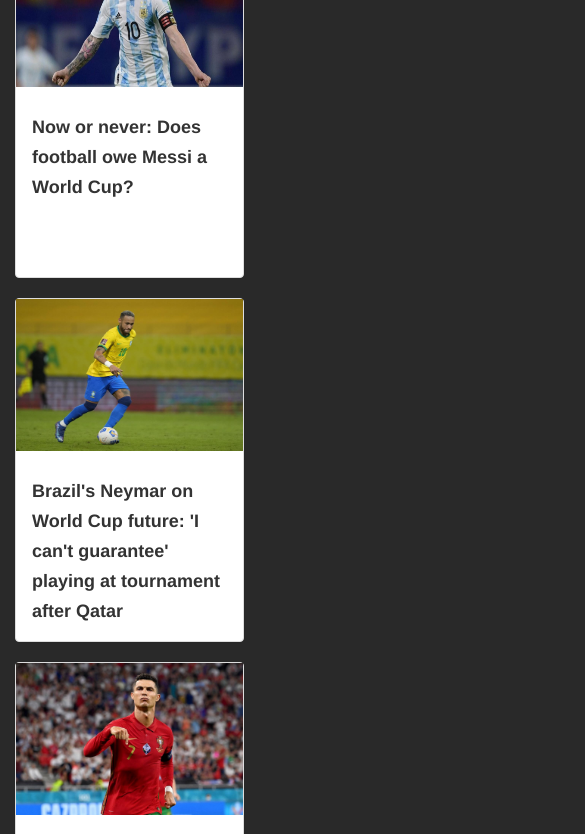
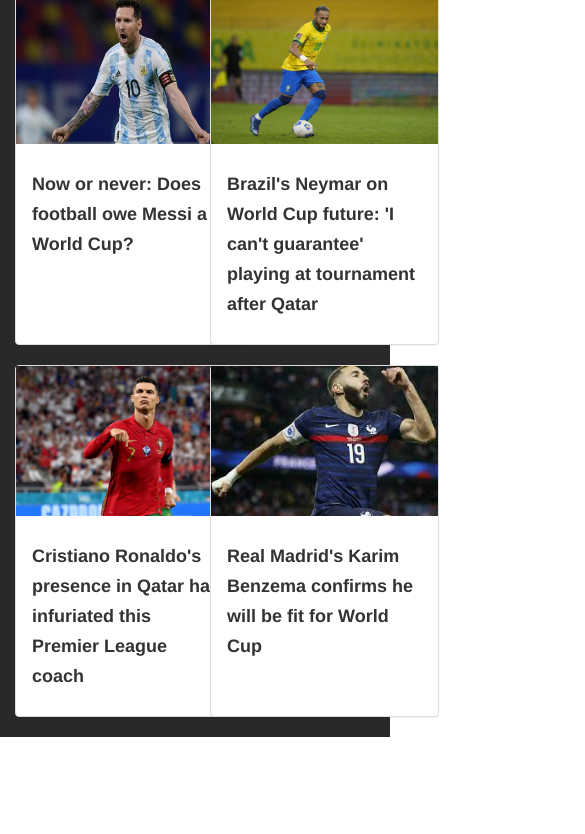
Before and after one commit to sabab015/FIFA_WC_Task_BB, a plain HTML site: page index.html in a window 390 px wide. Shown: the part 186-1020 px from the top of the page, 585 px wide, since content can reach past the window. After the commit the page ends 923 px from the top, so only its background shows below. Drawn offline with nearby package versions, Linux system fonts and the light colour scheme.

Commit message:
responsive added

```diff
--- a/index.html
+++ b/index.html
@@ -14,13 +14,13 @@
 <body>
     <div class="container">
         <div class="row logo">
-            <div class="col-md-12 text-center">
+            <div class="col-xs-12 col-md-12 col-sm-12 col-lg-12 text-center">
                 <img src="images/logo.png" alt="">
                 <h1>FIFA WORLD CUP 2022</h1>
             </div>
         </div>
         <div class="row">
-            <div class="col-md-3 col-sm-6 card">
+            <div class="col-xs-6 col-md-3 col-sm-6 col-lg-3 card">
                 <div class="panel panel-default" style="width:229px;">
                     <img src="images/p1.jpg" class="panel-img-top" alt="...">
                     <div class="panel-body">
@@ -29,25 +29,27 @@
                 </div>
             </div>
 
-            <div class="col-md-3 col-sm-6 card">
+            <div class="col-xs-6 col-md-3 col-sm-6 col-lg-3 card">
                 <div class="panel panel-default" style="width:229px;">
                     <img src="images/p2.jpg" class="card-img-top" alt="...">
                     <div class="panel-body">
-                        <h4 class="card-text">Brazil's Neymar on World Cup future: 'I can't guarantee' playing at tournament after Qatar</h4>
+                        <h4 class="card-text">Brazil's Neymar on World Cup future: 'I can't guarantee' playing at
+                            tournament after Qatar</h4>
                     </div>
                 </div>
             </div>
 
-            <div class="col-md-3 col-sm-6 card">
+            <div class="col-xs-6 col-md-3 col-sm-6 col-lg-3 card">
                 <div class="panel panel-default" style="width:229px;">
                     <img src="images/p3.jpg" class="card-img-top" alt="...">
                     <div class="panel-body">
-                        <h4 class="card-text">Cristiano Ronaldo's presence in Qatar has infuriated this Premier League coach</h4>
+                        <h4 class="card-text">Cristiano Ronaldo's presence in Qatar has infuriated this Premier League
+                            coach</h4>
                     </div>
                 </div>
             </div>
 
-            <div class="col-md-3 col-sm-6 card">
+            <div class="col-xs-6 col-md-3 col-sm-6 col-lg-3 card">
                 <div class="panel panel-default" style="width:229px;">
                     <img src="images/p4.jpg" class="card-img-top" alt="...">
                     <div class="panel-body">
@@ -56,7 +58,6 @@
                 </div>
             </div>
         </div>
-
     </div>
 
 
--- a/style.css
+++ b/style.css
@@ -1,5 +1,5 @@
 .container {
-    width: 1040px;
+    margin-top: 20px;
     background-color: rgb(41, 41, 41);
 }
 
@@ -8,30 +8,23 @@
     line-height: 30px;
     padding: 0px 5px 5px 1px;
     font-weight: 700;
-    /* text-overflow: ellipsis;
-    white-space: nowrap;
-    overflow: scroll;*/
-    word-break: break-word;
-
 }
 
 .logo {
-
     line-height: 50px;
     color: #fff;
     font-weight: 700;
 }
+.logo img{
+    size: 20%;
 
-.card {
-    margin-top: 0px;
-    /* height: 295px; */
 }
 
-.panel-body{
-    height: 190px;
+.panel-body {
+    height: 200px;
 }
 
 .panel img {
-    height: 152px;
+    height: 150px;
     width: 227px;
 }
```
